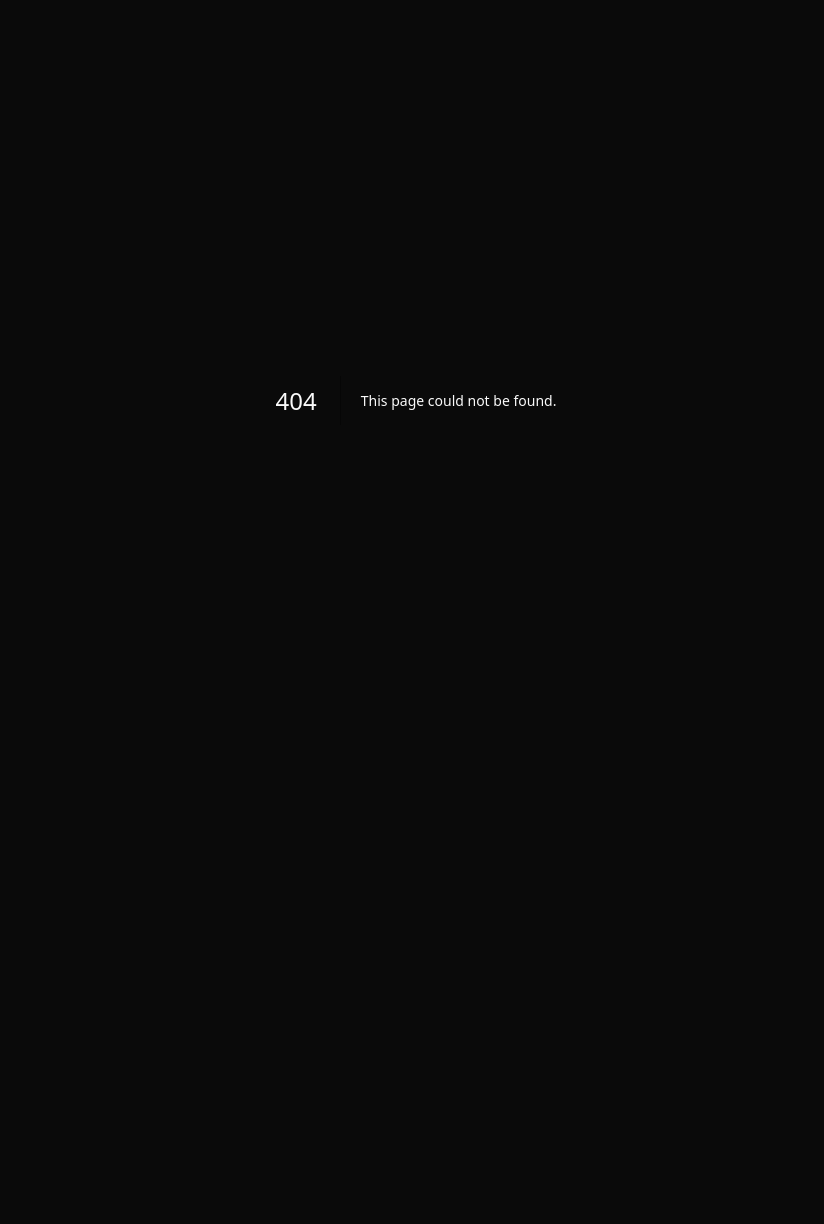
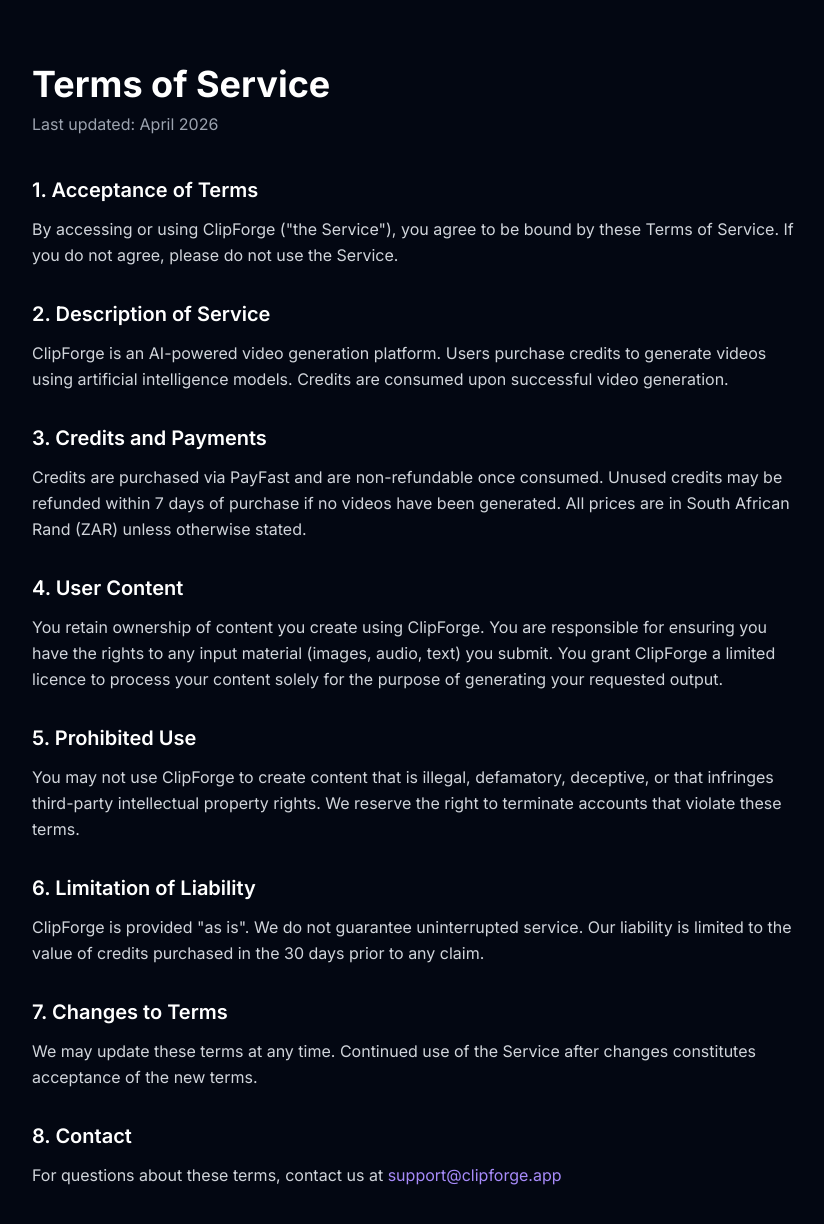
Before and after one commit to mikevanblerk69-creator/clipforge, a Next.js app in the folder frontend/: page /terms in a window 1280 px wide. Before the commit this address had no page. Shown: the top 1224 px of the page, without its empty margins (224-1048 px from the left). Before the commit the page ends 800 px from the top, so only its background shows below. Built offline with nearby package versions, Linux system fonts and the light colour scheme.

Commit message:
feat: Railway config, Terms/Privacy pages, production readiness

```diff
--- /dev/null
+++ b/frontend/app/privacy/page.tsx
@@ -0,0 +1,47 @@
+export default function PrivacyPage() {
+  return (
+    <div className="min-h-screen bg-gray-950 text-gray-100 py-16 px-4">
+      <div className="max-w-3xl mx-auto">
+        <h1 className="text-4xl font-bold mb-2 text-white">Privacy Policy</h1>
+        <p className="text-gray-400 mb-10">Last updated: April 2026</p>
+
+        <div className="space-y-8 text-gray-300 leading-relaxed">
+          <section>
+            <h2 className="text-xl font-semibold text-white mb-3">1. Information We Collect</h2>
+            <p>We collect your email address and name when you register. We collect usage data including videos generated, credits purchased, and session activity. Payment information is processed securely by PayFast — we do not store your card details.</p>
+          </section>
+
+          <section>
+            <h2 className="text-xl font-semibold text-white mb-3">2. How We Use Your Information</h2>
+            <p>Your information is used to provide the Service, process payments, send transactional emails (e.g. video ready notifications), and improve the platform. We do not sell your data to third parties.</p>
+          </section>
+
+          <section>
+            <h2 className="text-xl font-semibold text-white mb-3">3. Data Storage</h2>
+            <p>Your account data is stored securely on Supabase servers hosted in the European Union. Generated videos are stored for 30 days after creation and then deleted unless saved to your account.</p>
+          </section>
+
+          <section>
+            <h2 className="text-xl font-semibold text-white mb-3">4. Cookies</h2>
+            <p>We use session cookies for authentication. We do not use advertising or tracking cookies.</p>
+          </section>
+
+          <section>
+            <h2 className="text-xl font-semibold text-white mb-3">5. Your Rights (POPIA)</h2>
+            <p>In accordance with South Africa's Protection of Personal Information Act (POPIA), you have the right to access, correct, or delete your personal information. Submit requests to <a href="mailto:privacy@clipforge.app" className="text-violet-400 hover:underline">privacy@clipforge.app</a></p>
+          </section>
+
+          <section>
+            <h2 className="text-xl font-semibold text-white mb-3">6. Third-Party Services</h2>
+            <p>We use Replicate for AI video generation, Supabase for database and authentication, and PayFast for payment processing. Each has their own privacy policy governing their data handling.</p>
+          </section>
+
+          <section>
+            <h2 className="text-xl font-semibold text-white mb-3">7. Contact</h2>
+            <p>Privacy concerns: <a href="mailto:privacy@clipforge.app" className="text-violet-400 hover:underline">privacy@clipforge.app</a></p>
+          </section>
+        </div>
+      </div>
+    </div>
+  )
+}
--- /dev/null
+++ b/frontend/app/terms/page.tsx
@@ -0,0 +1,52 @@
+export default function TermsPage() {
+  return (
+    <div className="min-h-screen bg-gray-950 text-gray-100 py-16 px-4">
+      <div className="max-w-3xl mx-auto">
+        <h1 className="text-4xl font-bold mb-2 text-white">Terms of Service</h1>
+        <p className="text-gray-400 mb-10">Last updated: April 2026</p>
+
+        <div className="space-y-8 text-gray-300 leading-relaxed">
+          <section>
+            <h2 className="text-xl font-semibold text-white mb-3">1. Acceptance of Terms</h2>
+            <p>By accessing or using ClipForge ("the Service"), you agree to be bound by these Terms of Service. If you do not agree, please do not use the Service.</p>
+          </section>
+
+          <section>
+            <h2 className="text-xl font-semibold text-white mb-3">2. Description of Service</h2>
+            <p>ClipForge is an AI-powered video generation platform. Users purchase credits to generate videos using artificial intelligence models. Credits are consumed upon successful video generation.</p>
+          </section>
+
+          <section>
+            <h2 className="text-xl font-semibold text-white mb-3">3. Credits and Payments</h2>
+            <p>Credits are purchased via PayFast and are non-refundable once consumed. Unused credits may be refunded within 7 days of purchase if no videos have been generated. All prices are in South African Rand (ZAR) unless otherwise stated.</p>
+          </section>
+
+          <section>
+            <h2 className="text-xl font-semibold text-white mb-3">4. User Content</h2>
+            <p>You retain ownership of content you create using ClipForge. You are responsible for ensuring you have the rights to any input material (images, audio, text) you submit. You grant ClipForge a limited licence to process your content solely for the purpose of generating your requested output.</p>
+          </section>
+
+          <section>
+            <h2 className="text-xl font-semibold text-white mb-3">5. Prohibited Use</h2>
+            <p>You may not use ClipForge to create content that is illegal, defamatory, deceptive, or that infringes third-party intellectual property rights. We reserve the right to terminate accounts that violate these terms.</p>
+          </section>
+
+          <section>
+            <h2 className="text-xl font-semibold text-white mb-3">6. Limitation of Liability</h2>
+            <p>ClipForge is provided "as is". We do not guarantee uninterrupted service. Our liability is limited to the value of credits purchased in the 30 days prior to any claim.</p>
+          </section>
+
+          <section>
+            <h2 className="text-xl font-semibold text-white mb-3">7. Changes to Terms</h2>
+            <p>We may update these terms at any time. Continued use of the Service after changes constitutes acceptance of the new terms.</p>
+          </section>
+
+          <section>
+            <h2 className="text-xl font-semibold text-white mb-3">8. Contact</h2>
+            <p>For questions about these terms, contact us at <a href="mailto:support@clipforge.app" className="text-violet-400 hover:underline">support@clipforge.app</a></p>
+          </section>
+        </div>
+      </div>
+    </div>
+  )
+}
```
Also changed, not shown: 2 other files (tests, documents, lock files or other folders).
